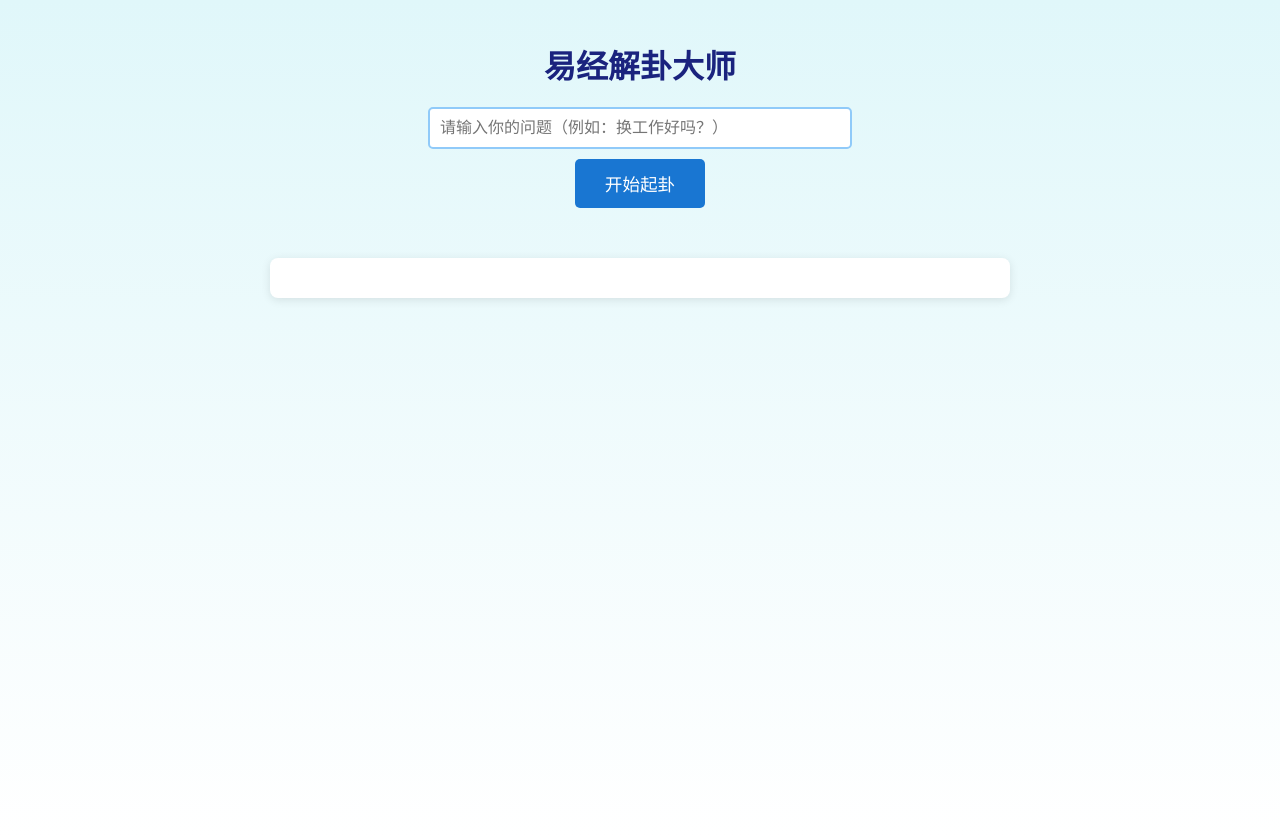
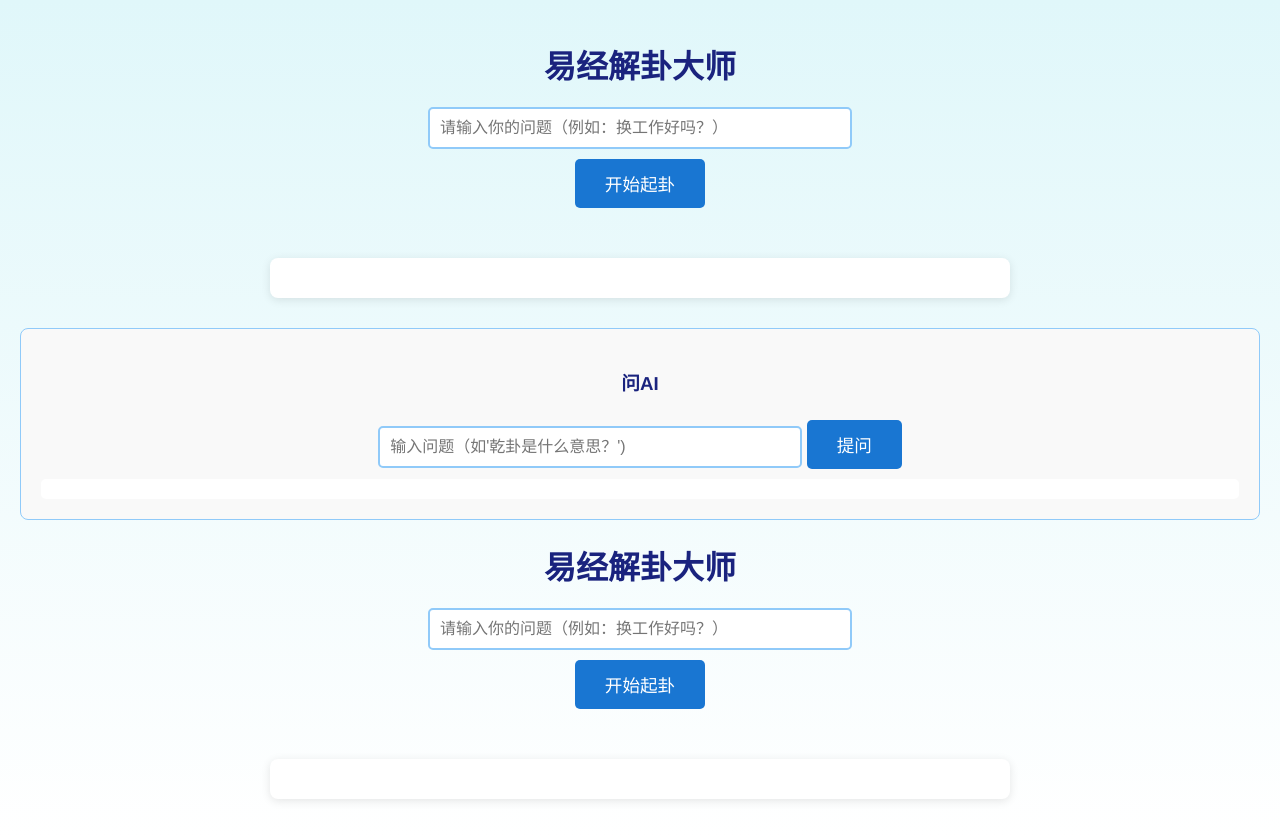
Before and after one commit to taichihippo/yijing-robot, a website: page index.html in a window 1280 px wide. Drawn offline with Linux system fonts and the light colour scheme.

Commit message:
Update index.html

```diff
--- a/index.html
+++ b/index.html
@@ -13,14 +13,17 @@
             margin: 0;
             min-height: 100vh;
         }
+
         h1 {
             color: #1a237e;
             font-size: 2em;
             margin-bottom: 20px;
         }
+
         .input-container {
             margin: 20px 0;
         }
+
         input {
             width: 80%;
             max-width: 400px;
@@ -29,6 +32,7 @@
             border-radius: 5px;
             font-size: 1em;
         }
+
         button {
             padding: 12px 30px;
             background-color: #1976d2;
@@ -39,12 +43,15 @@
             font-size: 1.1em;
             margin-top: 10px;
         }
+
             button:hover {
                 background-color: #1565c0;
             }
+
         .result {
             margin-top: 30px;
         }
+
         .gua-display {
             display: flex;
             justify-content: center;
@@ -52,6 +59,7 @@
             gap: 20px;
             flex-wrap: wrap;
         }
+
         .gua-box {
             background-color: #ffffff;
             padding: 15px;
@@ -59,14 +67,17 @@
             box-shadow: 0 2px 10px rgba(0,0,0,0.1);
             width: 150px;
         }
+
         .gua-lines {
             margin: 10px 0;
             font-size: 1.2em;
         }
+
             .gua-lines span {
                 display: block;
                 margin: 5px 0;
             }
+
         .interpretation {
             max-width: 700px;
             margin: 20px auto;
@@ -78,12 +89,162 @@
             font-size: 1.1em;
             line-height: 1.5;
         }
+
         @media (max-width: 600px) {
-      .gua-box { width: 120px; }
-      input { width: 90%; }
+            .gua-box {
+                width: 120px;
+            }
+
+            input {
+                width: 90%;
+            }
         }
     </style>
 </head>
+<!DOCTYPE html>
+<html lang="zh-CN">
+<head>
+    <meta charset="UTF-8">
+    <meta name="viewport" content="width=device-width, initial-scale=1.0">
+    <title>易经解卦大师</title>
+    <style>
+        body {
+            font-family: 'Helvetica', sans-serif;
+            text-align: center;
+            padding: 20px;
+            background: linear-gradient(to bottom, #e0f7fa, #ffffff);
+            margin: 0;
+            min-height: 100vh;
+        }
+
+        h1 {
+            color: #1a237e;
+            font-size: 2em;
+            margin-bottom: 20px;
+        }
+
+        .input-container {
+            margin: 20px 0;
+        }
+
+        input {
+            width: 80%;
+            max-width: 400px;
+            padding: 10px;
+            border: 2px solid #90caf9;
+            border-radius: 5px;
+            font-size: 1em;
+        }
+
+        button {
+            padding: 12px 30px;
+            background-color: #1976d2;
+            color: white;
+            border: none;
+            border-radius: 5px;
+            cursor: pointer;
+            font-size: 1.1em;
+            margin-top: 10px;
+        }
+
+            button:hover {
+                background-color: #1565c0;
+            }
+
+        .result {
+            margin-top: 30px;
+        }
+
+        。gua-display {
+            display: flex;
+            justify-content: center;
+            align-items: center;
+            gap: 20px;
+            flex-wrap: wrap;
+        }
+
+        。gua-box {
+            background-color: #ffffff;
+            padding: 15px;
+            border-radius: 8px;
+            box-shadow: 0 2px 10px rgba(0，0，0，0.1);
+            width: 150px;
+        }
+
+        。gua-lines {
+            margin: 10px 0;
+            font-size: 1.2em;
+        }
+
+            。gua-lines span {
+                display: block;
+                margin: 5px 0;
+            }
+
+        。interpretation {
+            max-width: 700px;
+            margin: 20px auto;
+            background-color: #fff;
+            padding: 20px;
+            border-radius: 8px;
+            box-shadow: 0 2px 10px rgba(0，0，0，0.1);
+            text-align: left;
+            font-size: 1.1em;
+            line-height: 1.5;
+        }
+
+        #ai-section {
+            margin-top: 30px;
+            padding: 20px;
+            border: 1px solid #90caf9;
+            border-radius: 8px;
+            background-color: #f9f9f9;
+        }
+
+            #ai-section h3 {
+                color: #1a237e;
+                margin-bottom: 15px;
+            }
+
+        #answer {
+            margin-top: 10px;
+            padding: 10px;
+            background: #fff;
+            border-radius: 5px;
+            box-shadow: 0 2px 5px rgba(0，0，0，0.1);
+        }
+
+        @media (max-width: 600px) {
+            。gua-box {
+                width: 120px;
+            }
+
+            input {
+                width: 90%;
+            }
+        }
+    </style>
+</head>
+<body>
+    <h1>易经解卦大师</h1>
+    <div class="input-container">
+        <input id="question" type="text" placeholder="请输入你的问题（例如：换工作好吗？）">
+        <br>
+        <button onclick="generateGua()">开始起卦</button>
+    </div>
+    <div class="result">
+        <div id="guaDisplay" class="gua-display"></div>
+        <div id="interpretation" class="interpretation"></div>
+    </div>
+    <div id="ai-section">
+        <h3>问AI</h3>
+        <input id="userInput" type="text" placeholder="输入问题（如'乾卦是什么意思？')" style="width: 80%; max-width: 400px; padding: 10px; border: 2px solid #90caf9; border-radius: 5px; font-size: 1em;">
+        <button onclick="askQuestion()" style="padding: 12px 30px; background-color: #1976d2; color: white; border: none; border-radius: 5px; cursor: pointer; font-size: 1.1em; margin-top: 10px;">提问</button>
+        <div id="answer" style="margin-top: 10px; padding: 10px; background: #fff; border-radius: 5px; box-shadow: 0 2px 5px rgba(0，0，0，0.1);"></div>
+    </div>
+    <script src="script.js"></script>
+</body>
+</html>
 <body>
     <h1>易经解卦大师</h1>
     <div class="input-container">
```
Lines whose indentation alone changed are shown as unchanged.
